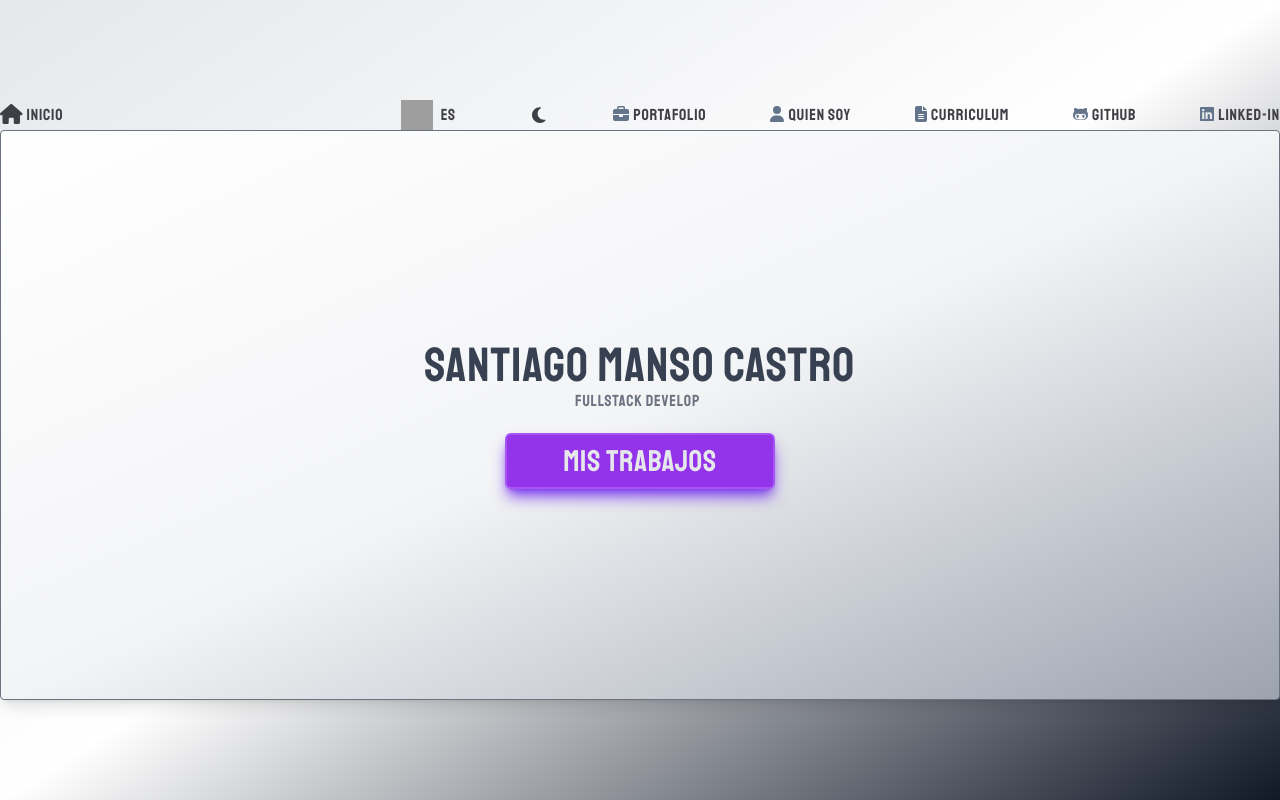
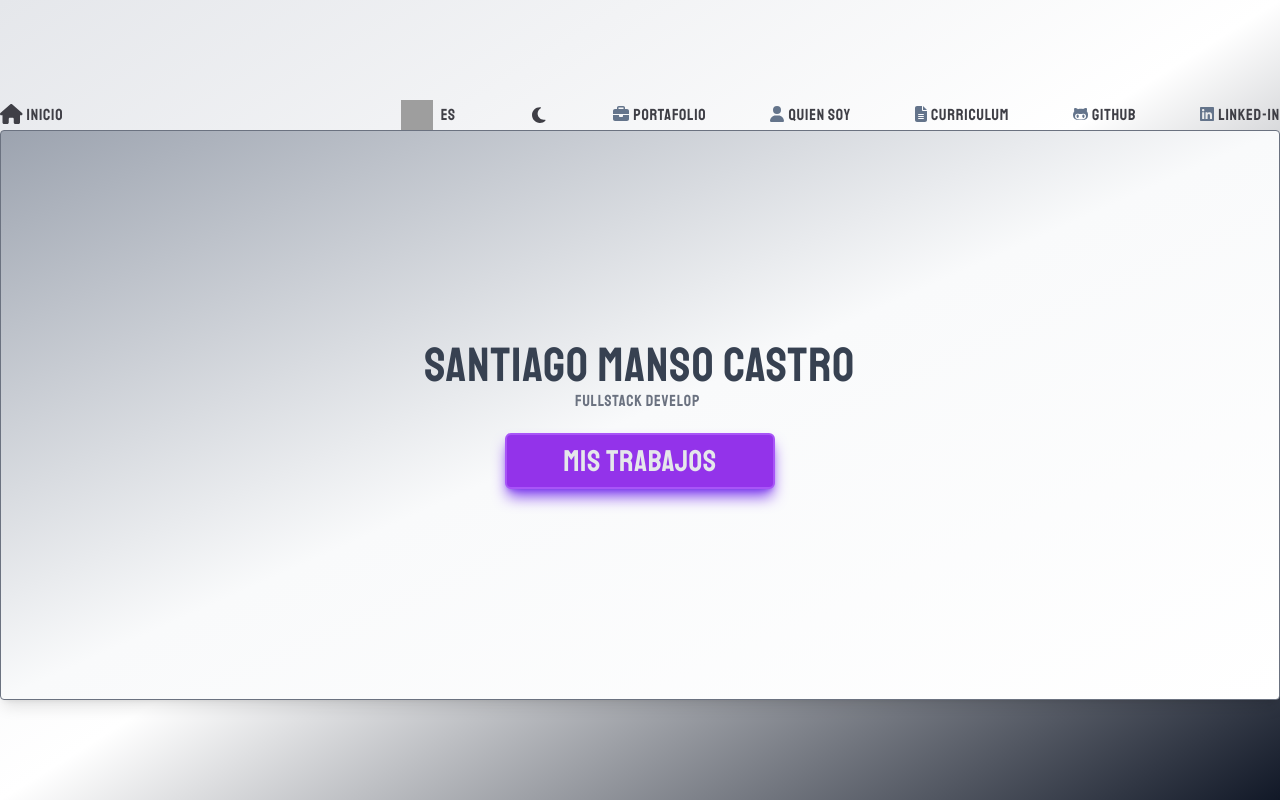
Before and after one commit to santiagomanso/next-portfolio, a Next.js app: page / in a window 1280 px wide. Built offline with nearby package versions, Linux system fonts and the light colour scheme; grey boxes are pictures that could not be loaded.

Commit message:
🎨 update css

```diff
--- a/src/components/container.tsx
+++ b/src/components/container.tsx
@@ -15,8 +15,8 @@ const Container = ({
 }: Props) => {
   return (
     <section
-      className={`animate-fade animate-duration-400 animate-ease-out bg-gradient-to-tl
-       to-white via-gray-100 from-gray-400 lg:rounded-sm  transition-colors ease-in-out duration-500  dark:from-zinc-900/70 dark:to-neutral-700 flex flex-col h-full lg:h-3/4 lg:p-0 -z-1 overflow-auto items-center
+      className={`animate-fade animate-duration-400 animate-ease-out bg-gradient-to-br dark:bg-gradient-to-tl
+       to-white via-gray-50 from-gray-400 lg:rounded-sm  transition-colors ease-in-out duration-500  dark:from-zinc-900/70 dark:to-neutral-700 flex flex-col h-full lg:h-3/4 lg:p-0 -z-1 overflow-auto items-center
        ${padding ? padding : 'px-2 py-5 lg:px-5 lg:py-4'}
       ${
         border
```
